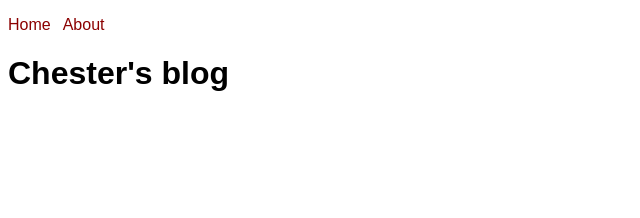
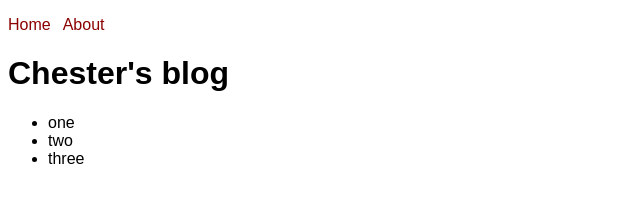
Before and after one commit to ChesterCabahug/next-blog-nextjs-by-example-20211225, a Next.js app: page / in a window 1280 px wide. Shown: the top 218 px of the page, without its empty margins (0-640 px from the left). Built offline with nearby package versions, Linux system fonts and the light colour scheme.

Commit message:
learned about styled-jsx

```diff
--- a/components/NavBar.jsx
+++ b/components/NavBar.jsx
@@ -15,6 +15,22 @@ function Navbar() {
           </Link>
         </li>
       </ul>
+      <style jsx>
+        {`
+          ul {
+            list-style: none;
+            padding: 0;
+          }
+
+          li {
+            display: inline;
+          }
+
+          li:not(:first-child) {
+            margin-left: 0.75rem;
+          }
+        `}
+      </style>
     </nav>
   );
 }
--- a/pages/_app.jsx
+++ b/pages/_app.jsx
@@ -1,9 +1,13 @@
 import Navbar from "../components/NavBar";
 import "../styles/globals.css";
+import Head from "next/head";
 
 function App({ Component, pageProps }) {
   return (
     <>
+    <Head>
+      <link rel="icon" href="/icons/favicon.ico"/>
+    </Head>
       <header>
         <Navbar />
       </header>
--- a/pages/index.jsx
+++ b/pages/index.jsx
@@ -9,6 +9,11 @@ function Homepage() {
     </Head>
       <main>
         <h1>Chester's blog</h1>
+        <ul>
+          <li>one</li>
+          <li>two</li>
+          <li>three</li>
+        </ul>
       </main>
     </>
   );
--- a/styles/globals.css
+++ b/styles/globals.css
@@ -11,16 +11,3 @@ a {
 a:focus, a:hover {
   text-decoration: underline;
 }
-
-ul {
-  list-style: none;
-  padding: 0;
-}
-
-li {
-  display: inline;
-}
-
-li:not(:first-child) {
-  margin-left: 0.75rem;
-}
```
Also changed, not shown: public/robots.txt (added), 1 other file (tests, documents, lock files or other folders).
